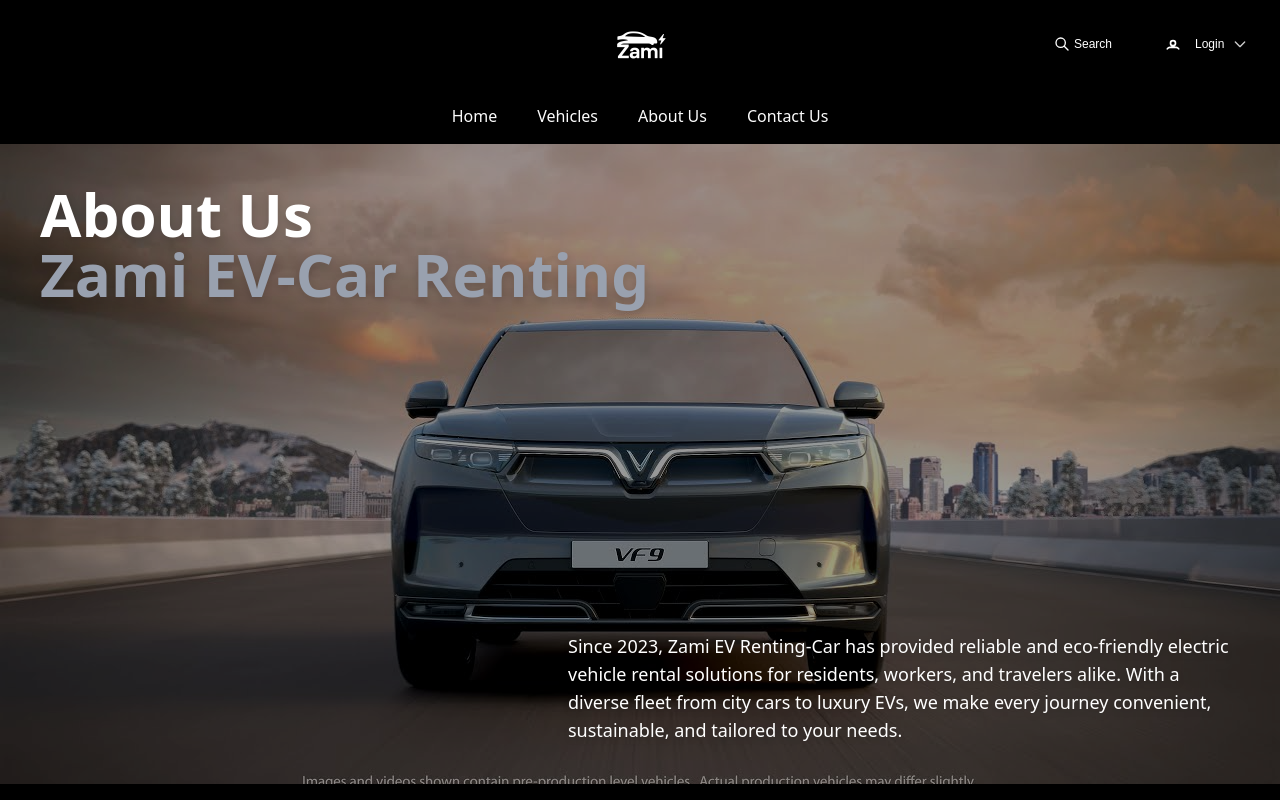
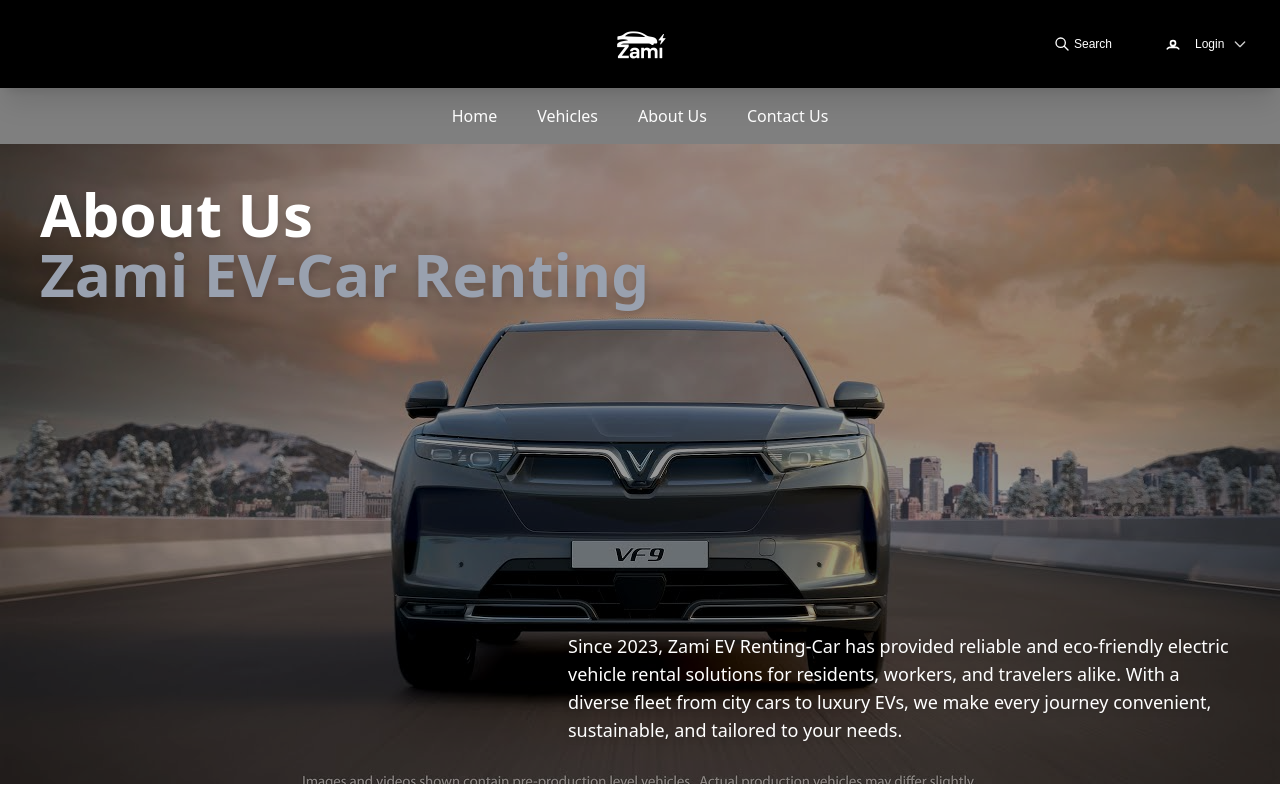
Before and after one commit to hnht95/SWP391-FE, a React (Vite) app: page /aboutUs in a window 1280 px wide. Shown: the top 800 px of the page. Built offline with nearby package versions, Linux system fonts and the light colour scheme.

Commit message:
Update header, footer , Add ContactUs

```diff
--- a/src/landing/user/LayoutUser.tsx
+++ b/src/landing/user/LayoutUser.tsx
@@ -8,7 +8,7 @@
   const [isHeaderHovered, setIsHeaderHovered] = useState(false);
   const [isSearchOpen, setIsSearchOpen] = useState(false);
   return (
-    <div className="bg-black min-h-screen">
+    <div className="bg-white min-h-screen">
       <Header
         onHoverChange={setIsHeaderHovered}
         onSearchOpenChange={setIsSearchOpen}
--- a/src/landing/user/component/Footer.tsx
+++ b/src/landing/user/component/Footer.tsx
@@ -64,7 +64,7 @@
                   <img
                     src={logoWeb}
                     alt="ZaMi Logo"
-                    className="w-16 md:w-20 h-auto object-contain"
+                    className="w-16 md:w-20 h-auto object-contain select-none"
                     style={{ filter: "brightness(0) invert(1)" }}
                   />
                 </div>
```
